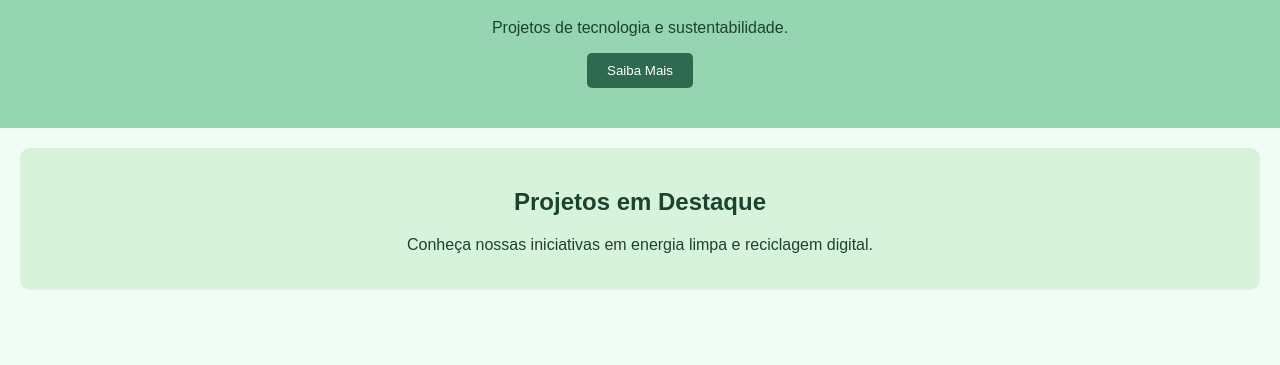
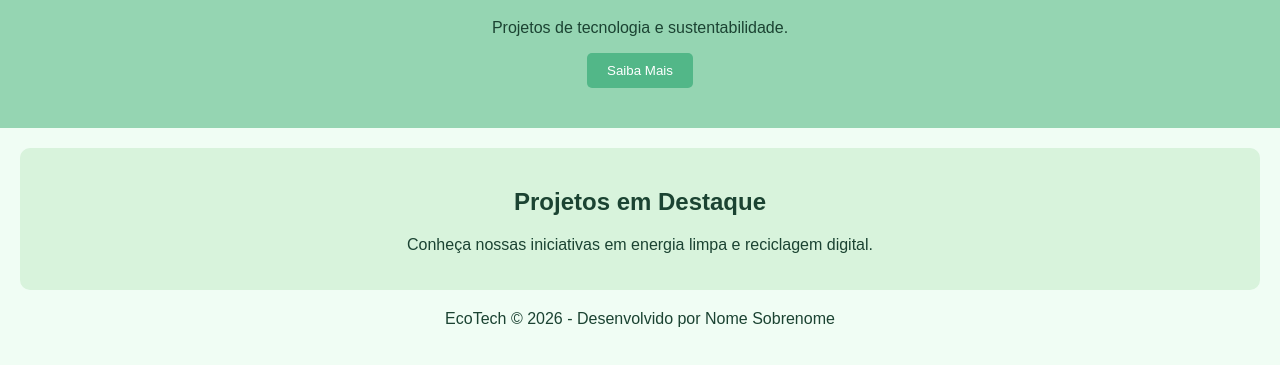
Before and after one commit to vineduardo87-ui/ecotech, a plain HTML site: page Index.html in a window 1280 px wide. Shown: the part 101-466 px from the top of the page. Drawn offline with Linux system fonts and the light colour scheme.

Commit message:
Preparação para a versão 1.0.0 com roda pé

```diff
--- a/Index.html
+++ b/Index.html
@@ -16,5 +16,8 @@
 <p>Conheça nossas iniciativas em energia limpa e reciclagem
 digital.</p>
 </section>
+<footer>
+<p>EcoTech © 2026 - Desenvolvido por Nome Sobrenome</p>
+</footer>
 </body>
 </html>
--- a/style.css
+++ b/style.css
@@ -11,7 +11,7 @@
 padding: 40px;
 }
 button {
-background-color: #2d6a4f;
+background-color: #52b788; /* corrigido */
 color: white;
 border: none;
 padding: 10px 20px;
```
